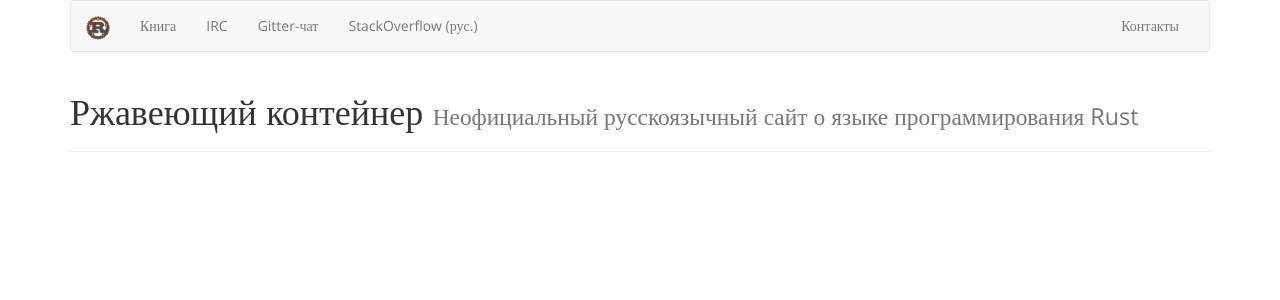
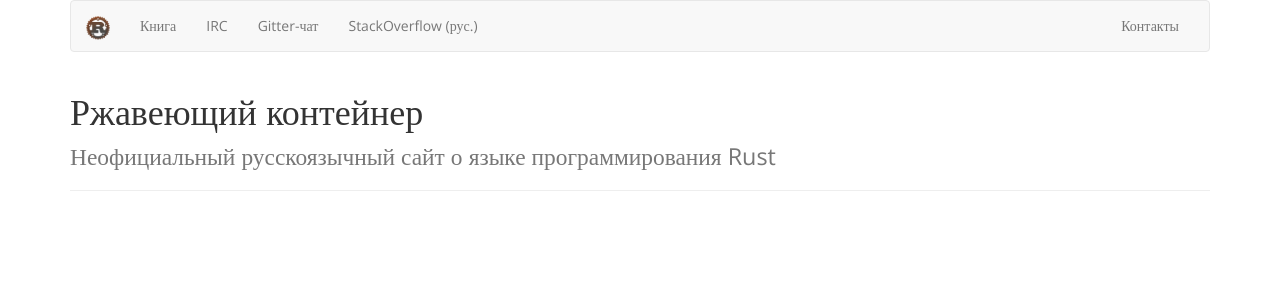
Before and after one commit to rust-lang-ru/rustycrate.ru, a Jekyll site: the page built from index.html, in a window 1280 px wide. Shown: the top 300 px of the page. Built offline with Jekyll 4.4.1, drawn with Linux system fonts in a browser that asks for light colours; nearby versions of some CDN libraries.

Commit message:
Use two-line header

```diff
--- a/index.html
+++ b/index.html
@@ -3,7 +3,7 @@ layout: default
 title: Ржавеющий контейнер
 ---
 <div class="page-header">
-  <h1>Ржавеющий контейнер <small>Неофициальный русскоязычный сайт о языке программирования Rust</small></h1>
+  <h1>Ржавеющий контейнер <br/><small>Неофициальный русскоязычный сайт о языке программирования Rust</small></h1>
 </div>
 {% for page in site.posts %}
 <div class="well well-sm">
```
